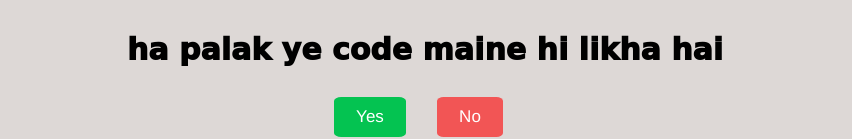
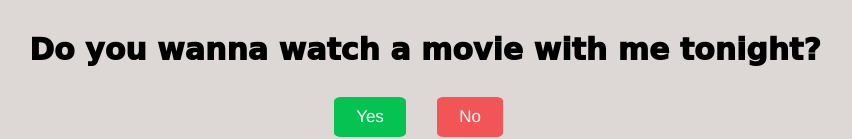
Before and after one commit to krishna0-9/oppenheimer, a plain HTML site: page index.html in a window 1280 px wide. Shown: the part 458-597 px from the top of the page, without its empty margins (235-1087 px from the left). Drawn offline with Linux system fonts and the light colour scheme; a web font is replaced by a local one.

Commit message:
Update index.html

```diff
--- a/index.html
+++ b/index.html
@@ -19,7 +19,7 @@
         <div>
             <h1 class="ask">
                 <div>
-                    <h1 class="ask">ha palak ye code maine hi likha hai</h1>
+                    <h1 class="ask">Do you wanna watch a movie with me tonight?</h1>
                 </div>
             </h1>
         </div>
```
